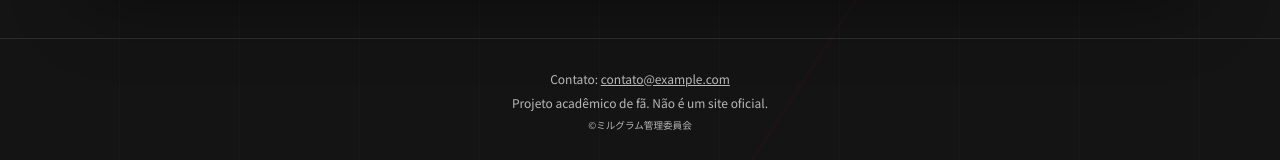
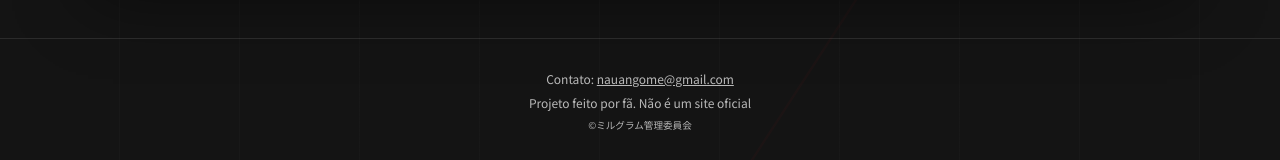
Before and after one commit to nauang/milgram-voting, a Next.js app: page /admin/login in a window 1280 px wide. Shown: the part 791-951 px from the top of the page. Built offline with nearby package versions, Linux system fonts and the light colour scheme; no server answers.

Commit message:
fix(ui): atualiza contato, rodape e acentuacao

```diff
--- a/src/app/globals.css
+++ b/src/app/globals.css
@@ -22,6 +22,8 @@
   font-weight: 400;
   font-style: normal;
   font-display: swap;
+  /* Letras básicas em MILGRAM; acentos usam a fonte de fallback. */
+  unicode-range: U+0020-007E;
 }
 
 @font-face {
--- a/src/components/SiteFooter.tsx
+++ b/src/components/SiteFooter.tsx
@@ -9,7 +9,7 @@ export function SiteFooter() {
           {CONTACT_EMAIL}
         </a>
       </address>
-      <p className="mt-2">Projeto acadêmico de fã. Não é um site oficial.</p>
+      <p className="mt-2">Projeto feito por fã. Não é um site oficial</p>
       <small className="mt-2 block">{COPYRIGHT_TEXT}</small>
     </footer>
   );
--- a/src/lib/constants.ts
+++ b/src/lib/constants.ts
@@ -6,8 +6,7 @@ export const DISPLAY_TIME_ZONE = "America/Sao_Paulo";
 
 export const COPYRIGHT_TEXT = "©ミルグラム管理委員会";
 
-// Troque pelo contato real do grupo antes da entrega
-export const CONTACT_EMAIL = "contato@example.com";
+export const CONTACT_EMAIL = "nauangome@gmail.com";
 
 /** Janela da regra "1 voto por prisioneiro por visitante" (PROMPT §2). */
 export const VOTE_WINDOW_MS = 24 * 60 * 60 * 1000;
```
